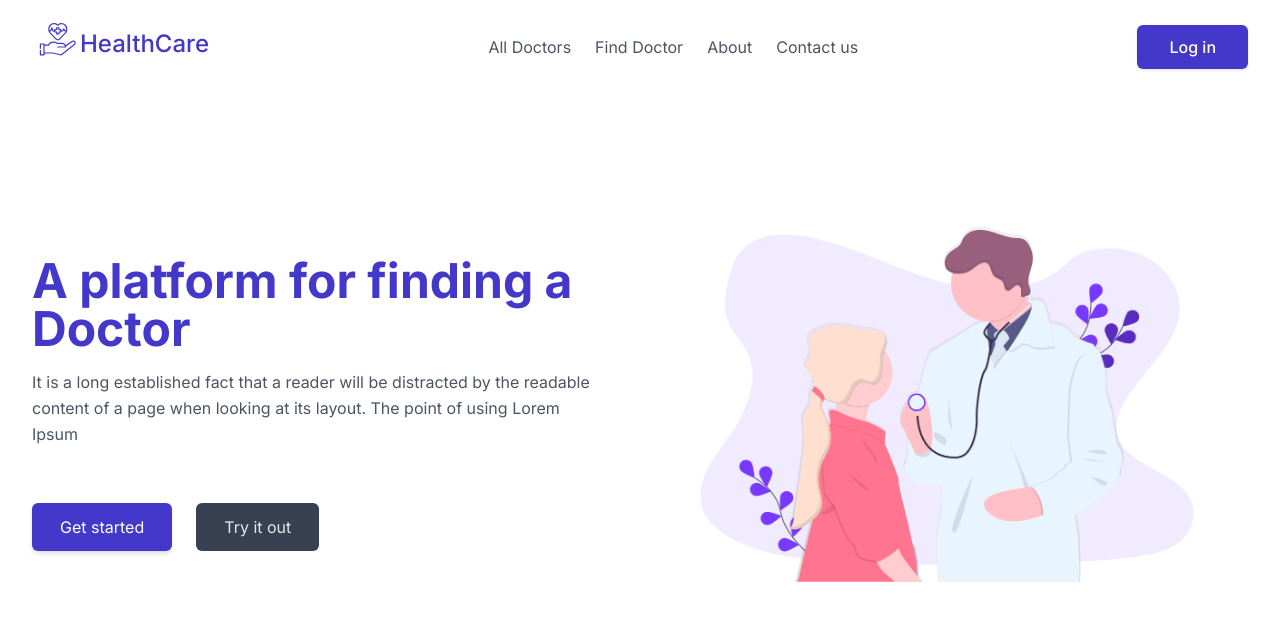
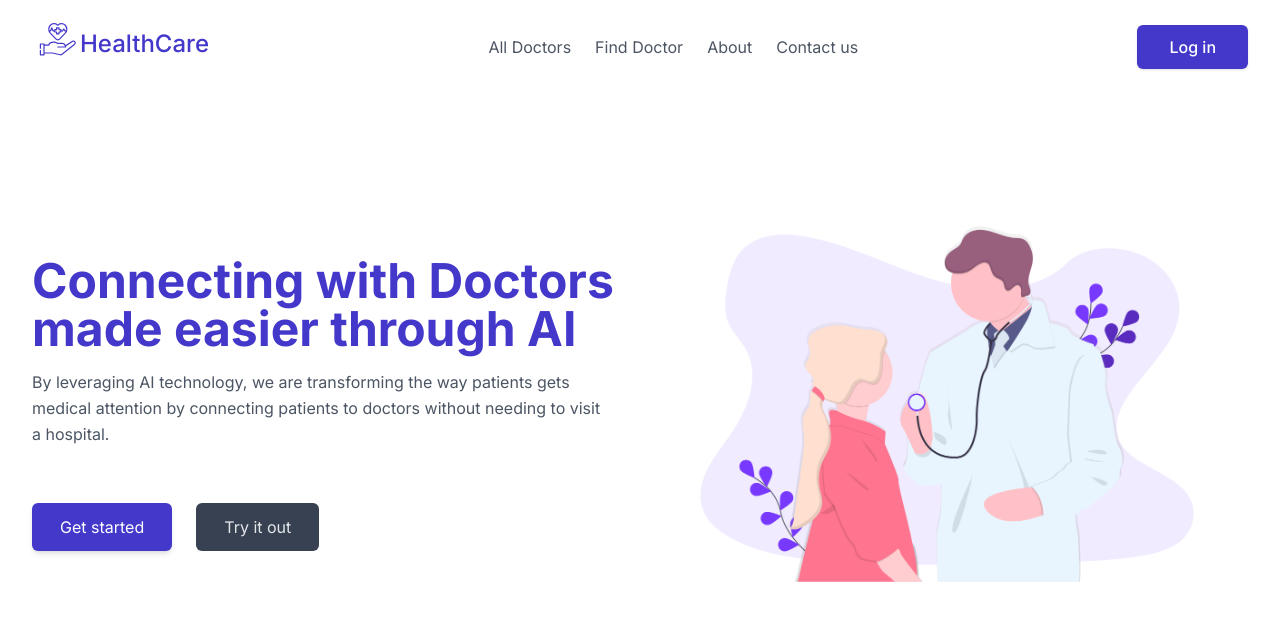
Before and after one commit to Daniel-16/healthcare-ai, a Next.js app: page / in a window 1280 px wide. Shown: the top 620 px of the page. Built offline with nearby package versions, Linux system fonts and the light colour scheme.

Commit message:
link to page

```diff
--- a/components/HeroSection.tsx
+++ b/components/HeroSection.tsx
@@ -7,12 +7,12 @@ const HeroSection = () => {
     <section className="mt-24 mx-auto max-w-screen-xl pb-12 px-4 items-center lg:flex md:px-8">
       <div className="space-y-4 flex-1 sm:text-center lg:text-left">
         <h1 className="text-indigo-700 font-bold text-4xl xl:text-5xl">
-          A platform for finding a Doctor
+          Connecting with Doctors made easier through AI
         </h1>
         <p className="text-gray-600 max-w-xl leading-relaxed sm:mx-auto lg:ml-0">
-          It is a long established fact that a reader will be distracted by the
-          readable content of a page when looking at its layout. The point of
-          using Lorem Ipsum
+          By leveraging AI technology, we are transforming the way patients gets
+          medical attention by connecting patients to doctors without needing to
+          visit a hospital.
         </p>
         <div className="pt-10 items-center justify-center space-y-3 sm:space-x-6 sm:space-y-0 sm:flex lg:justify-start">
           <Link
```
